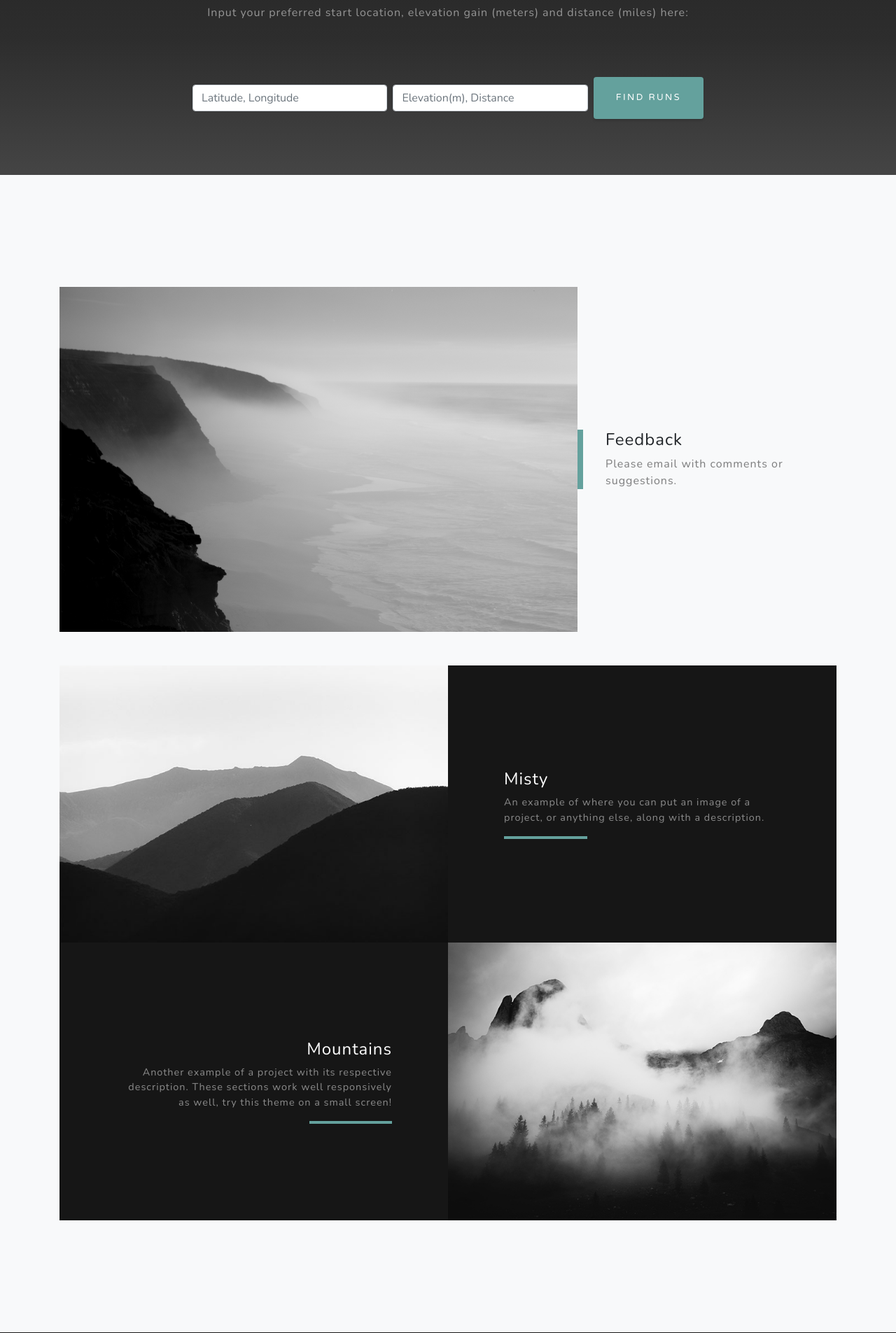
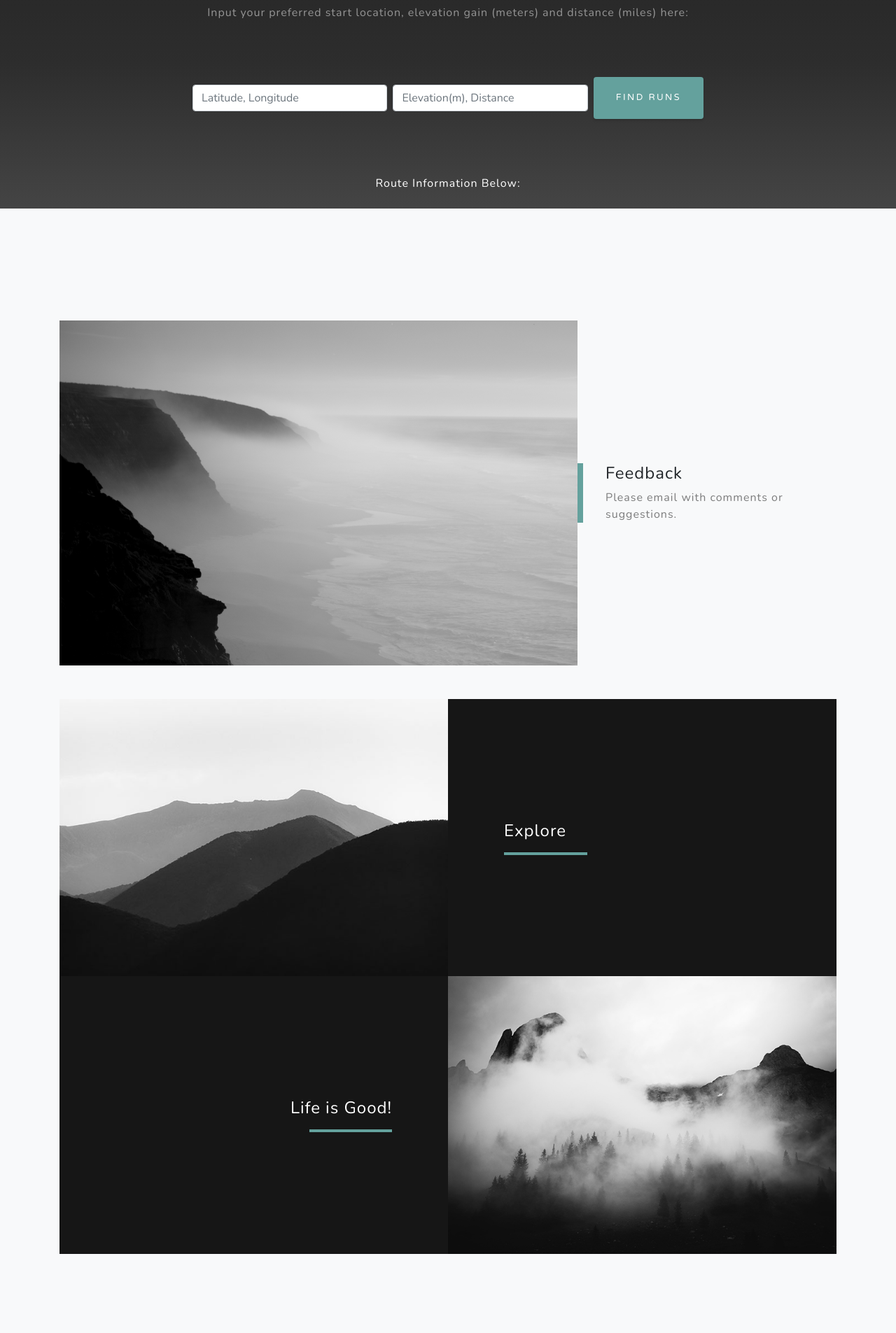
Before and after one commit to elizabethguy86/Run_Recommender, a Flask app: page / in a window 1280 px wide. Shown: the part 1334-3239 px from the top of the page at 70% size. Run offline with Flask 2, Linux system fonts and the light colour scheme; parts of the project's set-up code (start-up, migrations or seed data) failed here and were passed over; some libraries are stand-ins or nearby versions.

Commit message:
modfications to text

```diff
--- a/templates/index.html
+++ b/templates/index.html
@@ -98,10 +98,15 @@
                 </form>
                   </p>
 
-            <div id="table">
+            <p class="text-white mb-4"> Route Information Below:</p>
+
+            <div class="row justify-content-center no-gutters">
+              <div id="table" class="text-white-50" class="row justify-content-center no-gutters">
                 {{table|safe}}
-            </div>
-              <div> {{map|safe}} </div>
+              </div>
+              <div>
+                {{map|safe}}
+              </div>
             </div>
           </div>
         </div>
@@ -134,8 +139,8 @@
             <div class="bg-black text-center h-100 project">
               <div class="d-flex h-100">
                 <div class="project-text w-100 my-auto text-center text-lg-left">
-                  <h4 class="text-white">Misty</h4>
-                  <p class="mb-0 text-white-50">An example of where you can put an image of a project, or anything else, along with a description.</p>
+                  <h4 class="text-white">Explore</h4>
+                  <p class="mb-0 text-white-50"></p>
                   <hr class="d-none d-lg-block mb-0 ml-0">
                 </div>
               </div>
@@ -152,8 +157,8 @@
             <div class="bg-black text-center h-100 project">
               <div class="d-flex h-100">
                 <div class="project-text w-100 my-auto text-center text-lg-right">
-                  <h4 class="text-white">Mountains</h4>
-                  <p class="mb-0 text-white-50">Another example of a project with its respective description. These sections work well responsively as well, try this theme on a small screen!</p>
+                  <h4 class="text-white">Life is Good!</h4>
+                  <p class="mb-0 text-white-50"></p>
                   <hr class="d-none d-lg-block mb-0 mr-0">
                 </div>
               </div>
@@ -198,8 +203,9 @@
             <div class="card py-4 h-100">
               <div class="card-body text-center">
                 <i class="fas fa-mobile-alt text-primary mb-2"></i>
+                <h4 class="text-uppercase m-0">Phone</h4>
                 <hr class="my-4">
-
+                <div class="small text-black-50">425.829.5627</div>
               </div>
             </div>
           </div>
```
